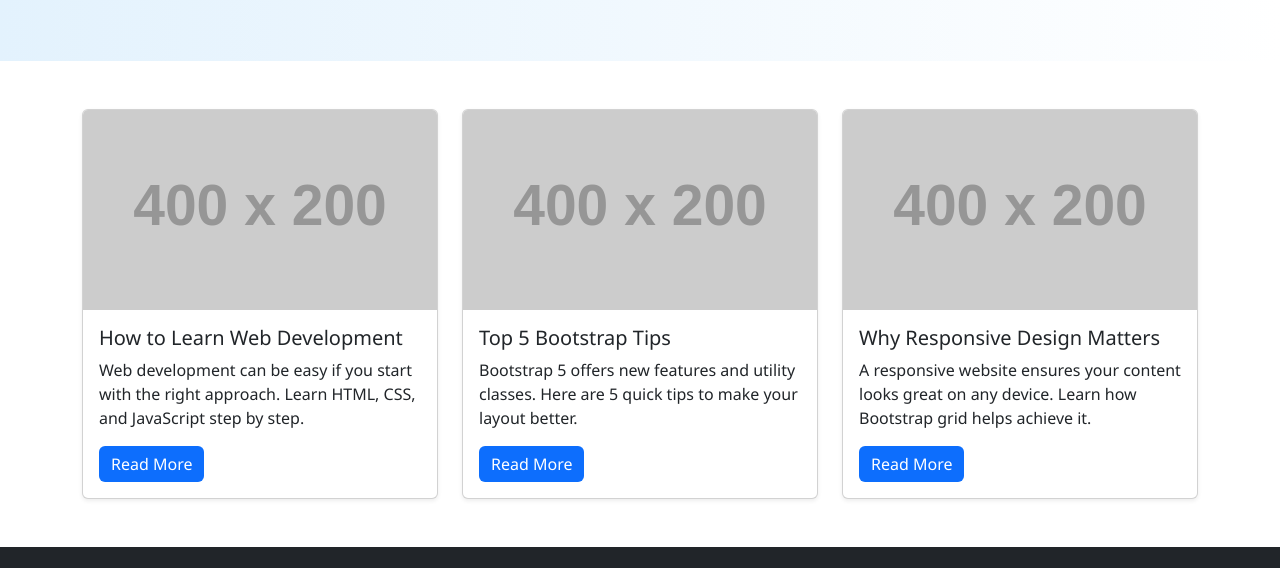
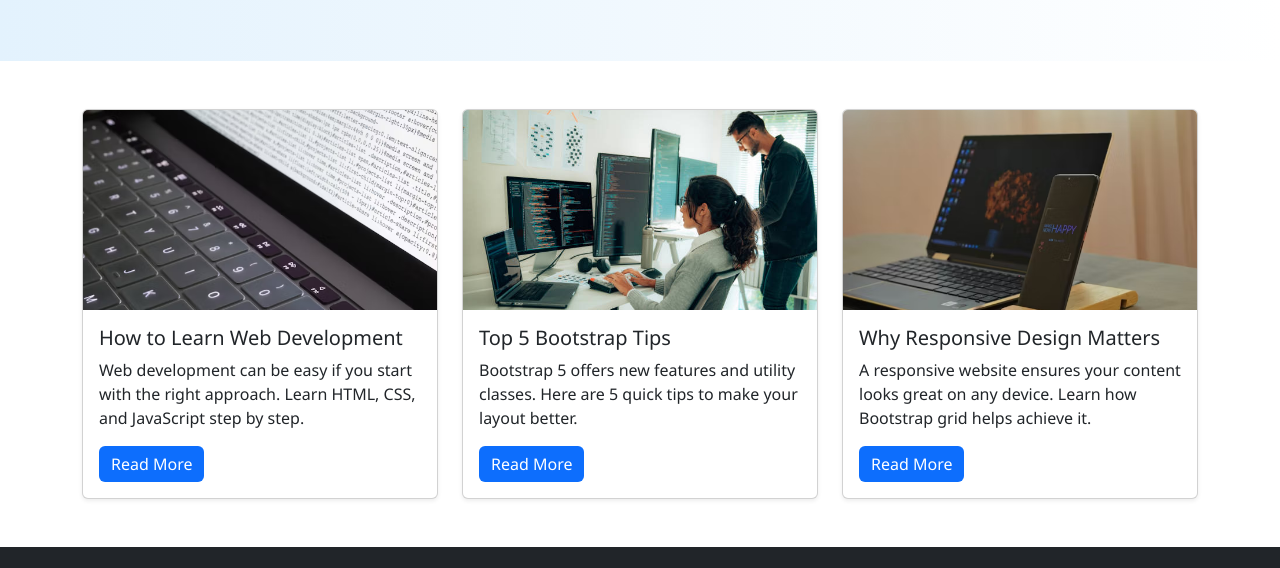
Before and after one commit to Suryavanshilata/BlogLayoutBootstrap, a plain HTML site: page index.html in a window 1280 px wide. Shown: the part 193-761 px from the top of the page. Drawn offline with nearby package versions, Linux system fonts and the light colour scheme; placeholder pictures from the web are drawn by us.

Commit message:
Added blog images and updated layout

```diff
--- a/index.html
+++ b/index.html
@@ -47,7 +47,7 @@
       <!-- Blog Card 1 -->
       <div class="col-md-4">
         <div class="card h-100 shadow-sm">
-          <img src="https://via.placeholder.com/400x200" class="card-img-top" alt="Blog Image 1">
+          <img src="images/blog1.jpg" class="card-img-top" alt="Blog Image 1">
           <div class="card-body">
             <h5 class="card-title">How to Learn Web Development</h5>
             <p class="card-text">Web development can be easy if you start with the right approach. Learn HTML, CSS, and JavaScript step by step.</p>
@@ -59,7 +59,7 @@
       <!-- Blog Card 2 -->
       <div class="col-md-4">
         <div class="card h-100 shadow-sm">
-          <img src="https://via.placeholder.com/400x200" class="card-img-top" alt="Blog Image 2">
+          <img src="images/blog2.jpg" class="card-img-top" alt="Blog Image 2">
           <div class="card-body">
             <h5 class="card-title">Top 5 Bootstrap Tips</h5>
             <p class="card-text">Bootstrap 5 offers new features and utility classes. Here are 5 quick tips to make your layout better.</p>
@@ -71,7 +71,7 @@
       <!-- Blog Card 3 -->
       <div class="col-md-4">
         <div class="card h-100 shadow-sm">
-          <img src="https://via.placeholder.com/400x200" class="card-img-top" alt="Blog Image 3">
+          <img src="images/blog3.jpg" class="card-img-top" alt="Blog Image 3">
           <div class="card-body">
             <h5 class="card-title">Why Responsive Design Matters</h5>
             <p class="card-text">A responsive website ensures your content looks great on any device. Learn how Bootstrap grid helps achieve it.</p>
```
Also changed, not shown: images/blog1.jpg (added), images/blog2.jpg (added), images/blog3.jpg (added).
